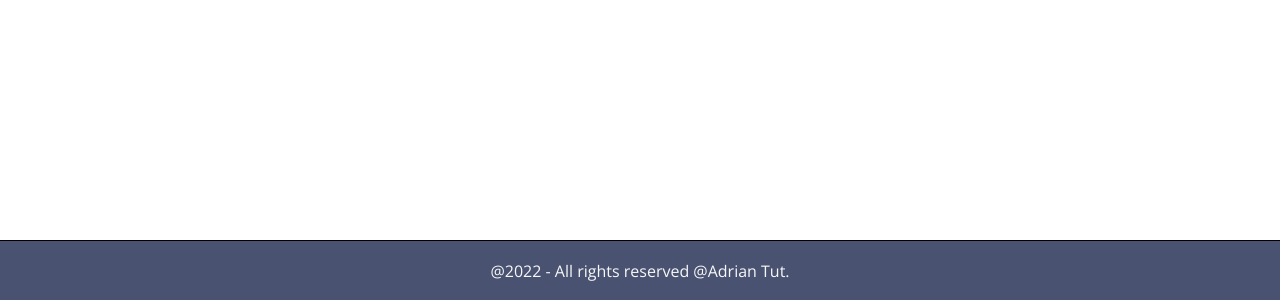
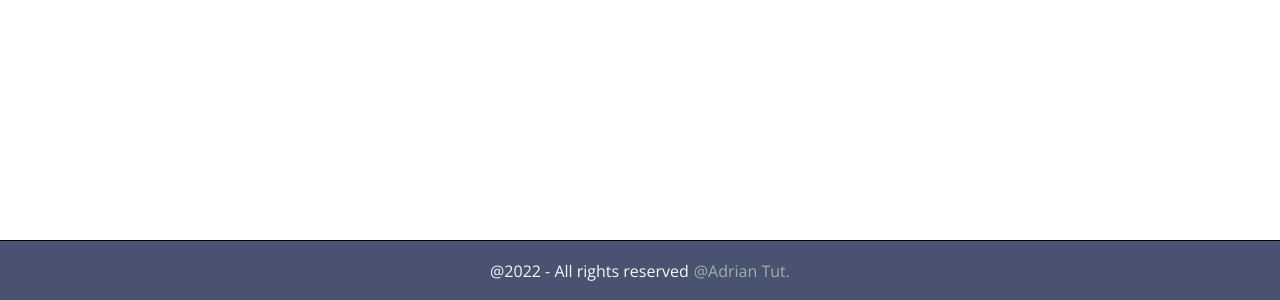
Before and after one commit to Adriantutuianu/personal-website, a React (Create React App) app: page / in a window 1280 px wide. Shown: the part 3030-3330 px from the top of the page. Built offline with nearby package versions, Linux system fonts and the light colour scheme.

Commit message:
Finished footer

```diff
--- a/src/Footer.js
+++ b/src/Footer.js
@@ -4,8 +4,10 @@ import "./footer.scss";
 const Footer = () => {
   return (
     <footer>
-      {" "}
-      @{new Date().getFullYear()} - All rights reserved @Adrian Tut.
+      <text className="footer-text">
+        @{new Date().getFullYear()} - All rights reserved
+      </text>
+      <span>@Adrian Tut.</span>
     </footer>
   );
 };
--- a/src/footer.scss
+++ b/src/footer.scss
@@ -6,4 +6,10 @@ footer {
   height: 60px;
   border-top: 1px solid black;
   color: var(--fifth-color);
+  .footer-text {
+    margin-right: 5px;
+  }
+  span {
+    color: var(--third-color);
+  }
 }
```
